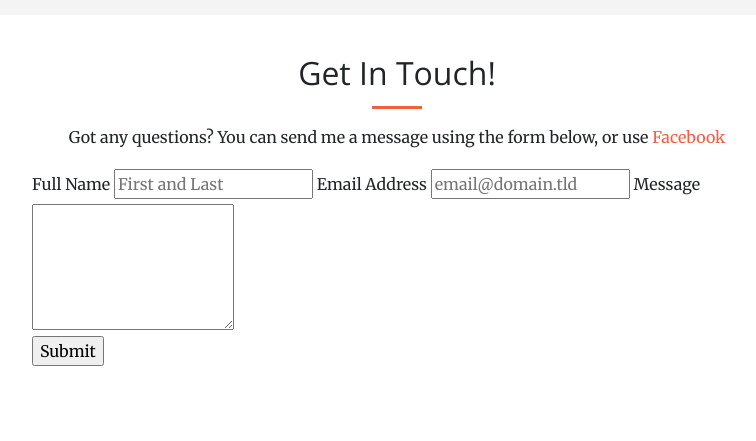
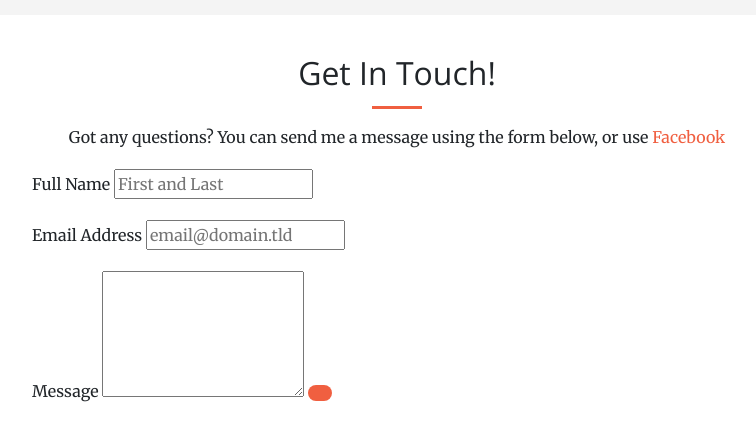
Before and after one commit to ashwellpilates/ashwellpilates.github.io, a plain HTML site: page index.html in a window 1280 px wide. Shown: the part 2690-3131 px from the top of the page, without its empty margins (243-999 px from the left). Before the commit the page ends 3096 px from the top, so only its background shows below. Drawn offline with nearby package versions, Linux system fonts and the light colour scheme.

Commit message:
Update styling

```diff
--- a/index.html
+++ b/index.html
@@ -180,17 +180,22 @@ class="row"
         </div>
         <div class="row">
           <div class="col-lg-8 ml-auto">
+
 <form id="fs-frm" name="simple-contact-form" accept-charset="utf-8" action="https://formspree.io/f/xqkwrjya" method="post">
-  <fieldset id="fs-frm-inputs">
+	<div class="form-group">
    	 	<label for="full-name">Full Name</label>
   		<input type="text" name="name" id="full-name" placeholder="First and Last" required="">
+	</div>
+	<div class="form-group">
     		<label for="email-address">Email Address</label>
     		<input type="email" name="_replyto" id="email-address" placeholder="email@domain.tld" required="">
+	</div>
+	<div class="form-group">
 		<label for="message">Message</label>
     		<textarea rows="5" name="message" id="message" placeholder="" required=""></textarea>
     <input type="hidden" name="_subject" id="email-subject" value="Contact Form Submission">
-  </fieldset>
-  <input type="submit" value="Submit">
+  <button type="submit" class="btn btn-primary" value="Submit">
+	</div>
 </form>          </div>
 	<div class="col-lg-2"></div>
       </div>
```
Lines whose indentation alone changed are shown as unchanged.
